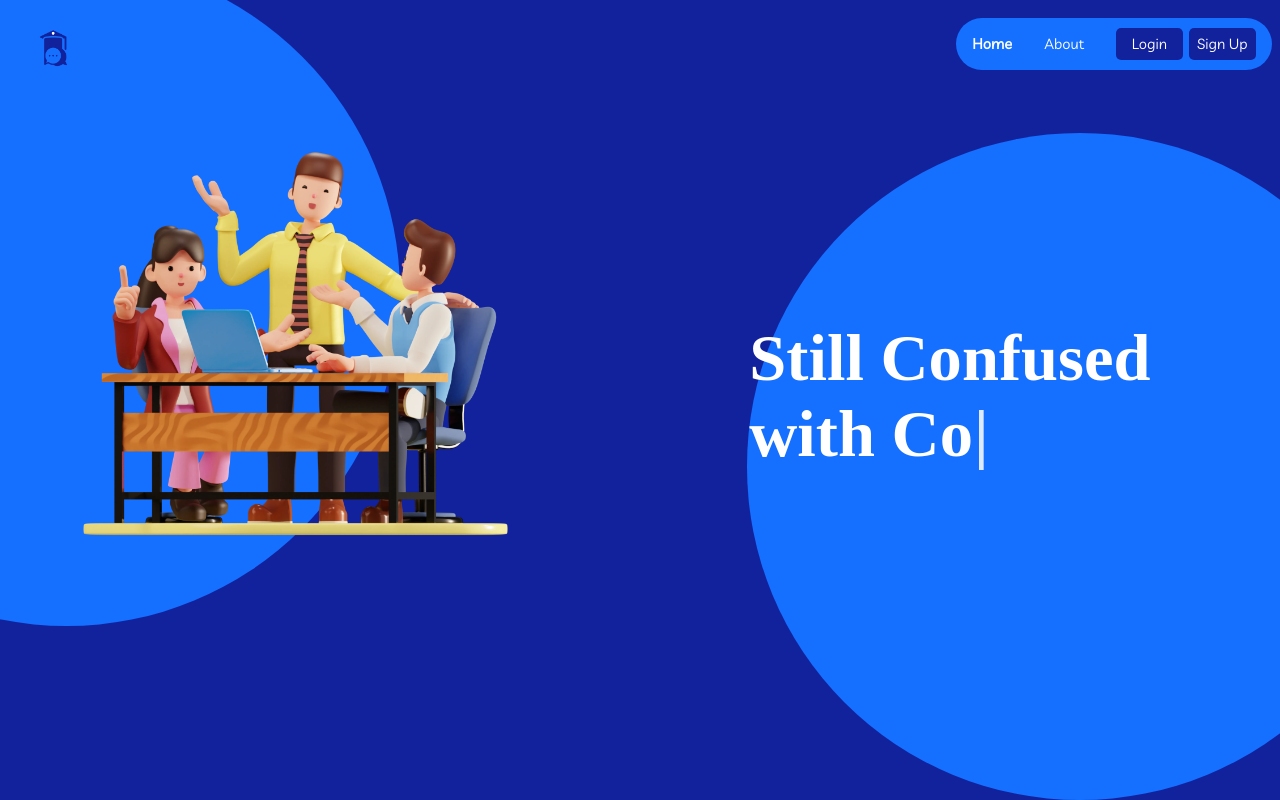
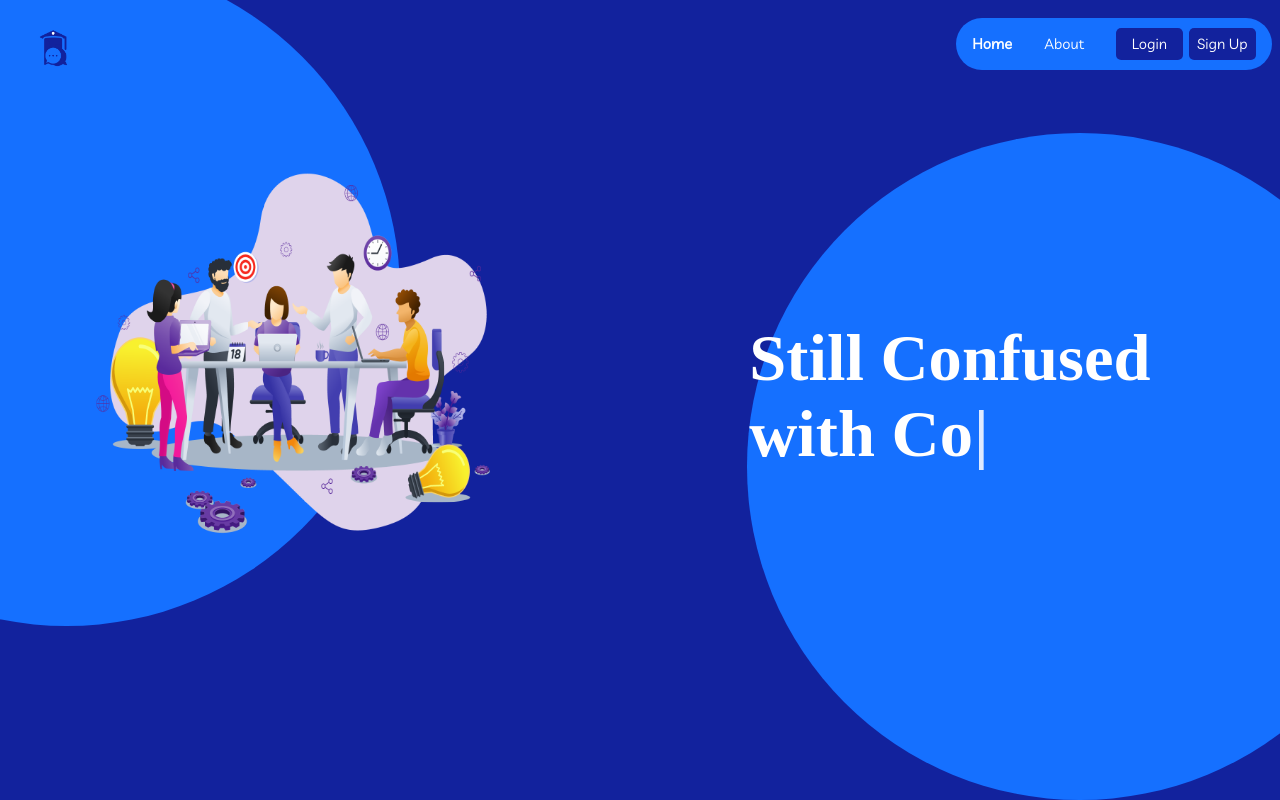
Before and after one commit to Counselllor/Counsellor-Web, a React (Vite) app: page / in a window 1280 px wide. Shown: the top 800 px of the page. Built offline with nearby package versions, Linux system fonts and the light colour scheme; a web font is replaced by a local one.

Commit message:
react-parallex-tilt added for meeting image

```diff
--- a/package.json
+++ b/package.json
@@ -14,6 +14,7 @@
     "react": "^18.2.0",
     "react-dom": "^18.2.0",
     "react-loader-spinner": "^5.3.4",
+    "react-parallax-tilt": "^1.7.145",
     "react-router-dom": "^6.9.0",
     "react-spinners": "^0.13.8",
     "typewriter-effect": "^2.20.1"
--- a/src/components/Home/Home.jsx
+++ b/src/components/Home/Home.jsx
@@ -1,28 +1,31 @@
-import MeetingPhoto from '../../assets/meeting.webp'
-import './Home.css'
-import React from 'react';
-import Typewriter from 'typewriter-effect';
+import MeetingPhoto from "../../assets/meeting3.png";
+import "./Home.css";
+import React from "react";
+import Typewriter from "typewriter-effect";
+import Tilt from "react-parallax-tilt";
 
 const Home = () => {
-    return(
-
+  return (
     <>
-            <div id='homeCircle'></div>
-            <div id='homeContainer'>
-                <img id='meetingImg' src={MeetingPhoto} alt="Meeting Image" />
+      <div id="homeCircle"></div>
+      <div id="homeContainer">
+        <Tilt className="tiltImg">
+          <img id="meetingImg" src={MeetingPhoto} alt="Meeting Image" />
+        </Tilt>
         <div className="MainText">
           <Typewriter
             onInit={(typewriter) => {
-                            typewriter.typeString("Still Confused with College Choice?")
+              typewriter
+                .typeString("Still Confused with College Choice?")
                 .pauseFor(10)
                 .start();
             }}
           />
         </div>
       </div>
-            <div id='homeCircleScnd'></div>
+      <div id="homeCircleScnd"></div>
     </>
-    )
-}
+  );
+};
 
-export default Home
+export default Home;
```
Also changed, not shown: 1 other file (tests, documents, lock files or other folders). Lines whose indentation alone changed are shown as unchanged.
